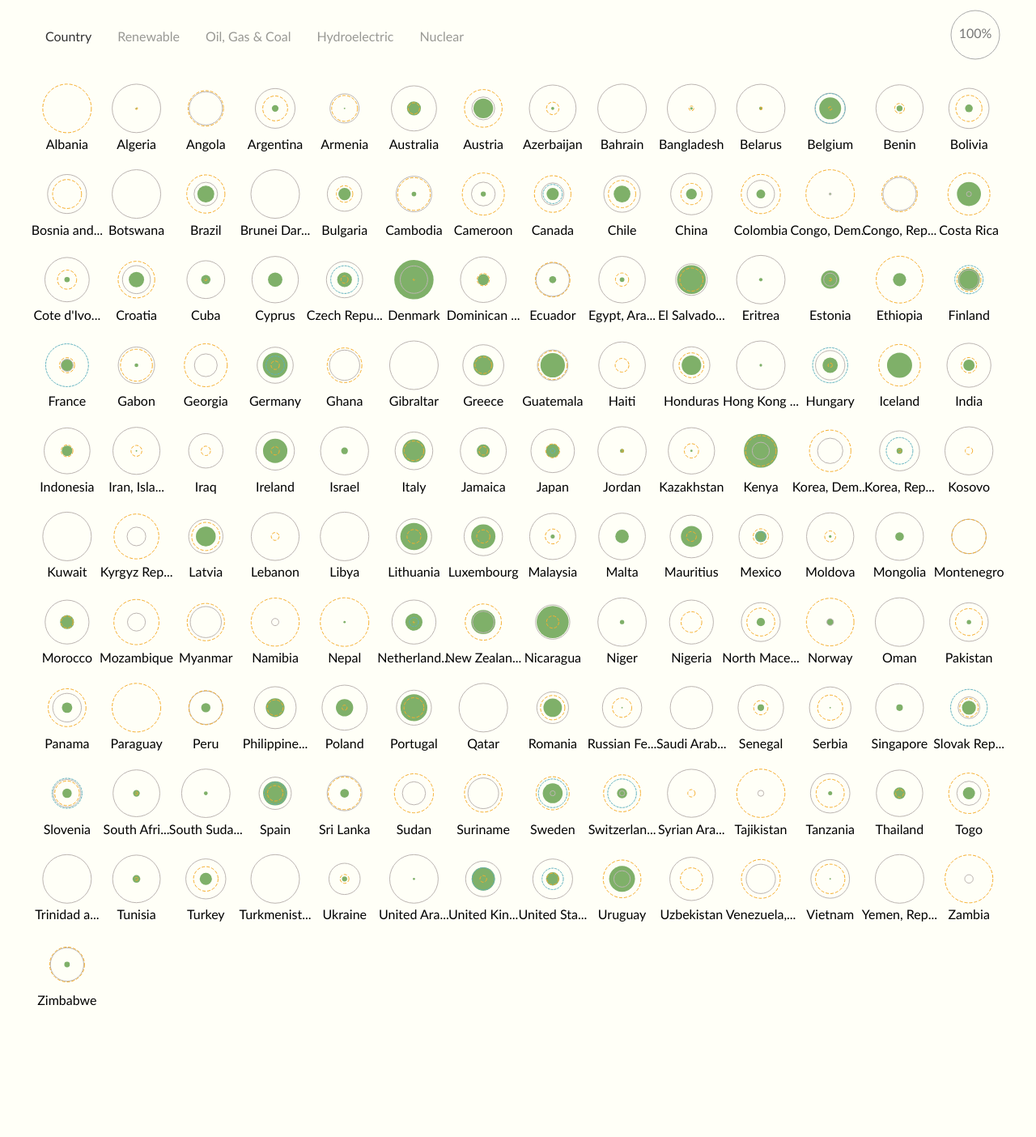
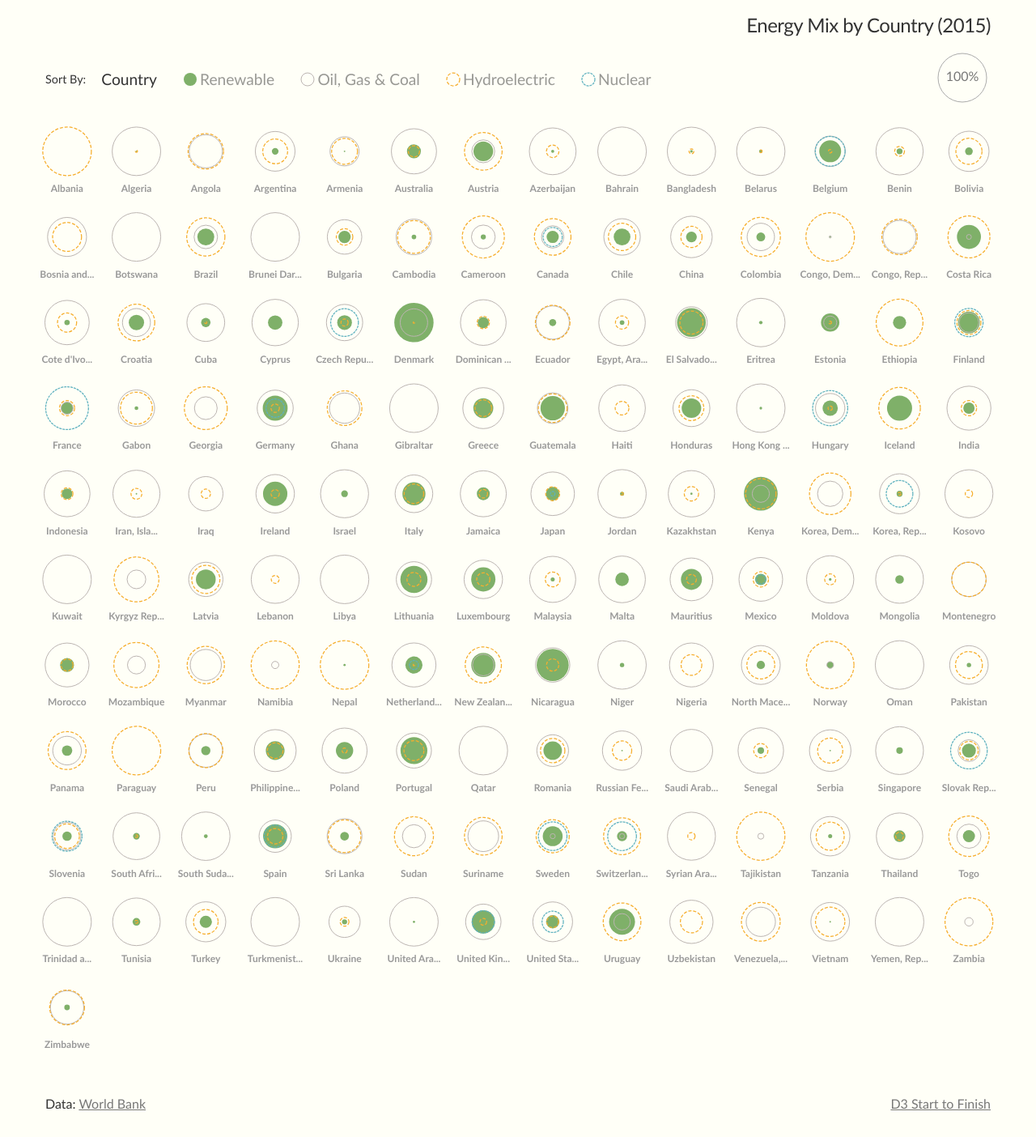
Before and after one commit to liteninkiran/d3-start-to-finish-peter-cook, a plain HTML site: page index.html in a window 1280 px wide. Shown: the whole page at 81% size. Before the commit the page ends 1284 px from the top, so only its background shows below. Drawn offline with Linux system fonts and the light colour scheme; animation ran at ten frames a second.

Commit message:
Step 15: Finishing Touches

```diff
--- a/css/style.css
+++ b/css/style.css
@@ -1,21 +1,85 @@
+/* Global */
 body {
     background-color: #fffff7;
     cursor: default;
     font-family: 'Gill Sans', 'Gill Sans MT', Calibri, 'Trebuchet MS', sans-serif;
+    color: #333;
+    margin: 0;
 }
 
-.country .label {
-    text-anchor: middle;
+#wrapper {
+    width: 1200px;
+    height: 1200px;
+    margin: 0 auto;
 }
 
-.country {
-    pointer-events: all;
+a {
+    color: #777;
+    transition: opacity 0.3s;
 }
 
-.flourish-popup {
-    pointer-events: none;
+a:hover {
+    opacity: 0.5;
 }
 
+/* Header */
+#header {
+    font-size: 1.5rem;
+    letter-spacing: -0.03rem;
+    padding: 1rem;
+    text-align: right;
+}
+
+/* Controls */
+#controls {
+    display: flex;
+    justify-content: space-between;
+    align-items: center;
+    padding: 0 1rem;
+}
+
+/* Menu */
+.menu {
+    font-size: 0.9rem;
+    display: flex;
+    align-items: center;
+}
+
+.menu .items {
+    display: flex;
+}
+
+.menu .item {
+    padding: 0 1rem;
+    color: #333;
+    display: flex;
+    align-items: center;
+}
+
+.menu .item .label {
+    font-size: 1.2rem;
+    padding-left: 0.2rem;
+    opacity: 0.5;
+    transition: opacity 0.3s;
+}
+
+.menu .item.selected .label, .menu .item:hover .label {
+    opacity: 1;
+}
+
+/* Legend */
+.legend circle {
+    stroke: #aaa;
+    fill: none;
+}
+
+.legend text {
+    fill: #777;
+    text-anchor: middle;
+    dominant-baseline: middle;
+}
+
+/* Circles (menu & chart) */
 circle.renewable {
     fill: #7fb069;
 }
@@ -29,51 +93,55 @@ circle.nuclear {
     fill: none;
     stroke: #5eb1bf;
     stroke-dasharray: 3,1;
+    stroke-width: 1.25;
 }
 
 circle.hydroelectric {
     fill: none;
     stroke: #f6ae2d;
     stroke-dasharray: 4,2;
+    stroke-width: 1.25;
 }
 
-#wrapper {
-    width: 1200px;
-    height: 1200px;
-    margin: 0 auto;
+/* Chart */
+.country .label {
+    text-anchor: middle;
+    font-size: 0.75rem;
+    fill: #999;
+    font-weight: 600;
+    transition: fill 0.3s;
+}
+
+.country:hover .label {
+    fill: #333;
+}
+
+.country {
+    pointer-events: all;
+}
+
+/* Popup */
+.flourish-popup {
+    pointer-events: none;
+}
+
+.flourish-popup-content {
+    font-size: 0.8rem;
+    color: #333;
+}
+
+.flourish-popup-content h3 {
+    text-align: center;
+    margin: 0.25rem 0;
 }
 
 .popup-centre {
     opacity: 0;
 }
 
-.menu .items {
-    display: flex;
-}
-
-.menu .item {
-    padding: 0 1rem;
-    color: #333;
-    opacity: 0.5;
-}
-
-.menu .item.selected, .menu .item:hover {
-    opacity: 1;
-}
-
-#controls {
+/* Footer */
+#footer {
+    padding: 1rem 1rem 2rem 1rem;
     display: flex;
     justify-content: space-between;
-    align-items: center;
 }
-
-.legend circle {
-    stroke: #aaa;
-    fill: none;
-}
-
-.legend text {
-    fill: #777;
-    text-anchor: middle;
-    dominant-baseline: middle;
-}
--- a/index.html
+++ b/index.html
@@ -12,10 +12,14 @@
         <div id="wrapper">
 
             <!-- Header Row -->
+            <div id="header">Energy Mix by Country (2015)</div>
+
+            <!-- Controls Row -->
             <div id="controls">
 
                 <!-- Controls -->
                 <div class="menu">
+                    <div>Sort By:</div>
                     <div class="items"></div>
                 </div>
 
@@ -41,6 +45,11 @@
                 </svg>
             </div>
 
+            <div id="footer">
+                <div>Data: <a href="https://datacatalog.worldbank.org/dataset/world-development-indicators">World Bank</a></div>
+                <div><a href="https://learn.createwithdata.com">D3 Start to Finish</a></div>
+            </div>
+
         </div>
 
         <!-- D3 / Other-->
--- a/js/menu.js
+++ b/js/menu.js
@@ -37,5 +37,18 @@ function updateMenu() {
         .text(function(d) {
             return d.label;
         })
+        .html(getHtml)
         .on('click', handleMenuClick);
 }
+
+function getCircle(id) {
+    return `<svg width="18" height="18">
+        <circle class="${id}" cx="9" cy="9" r="8"></circle>
+    </svg>`;
+}
+
+function getHtml(d) {
+    const circle = d.id === 'country' ? '' : getCircle(d.id);
+    const label = `<div class="label">${d.label}</div>`;
+    return circle + label;
+}
```
